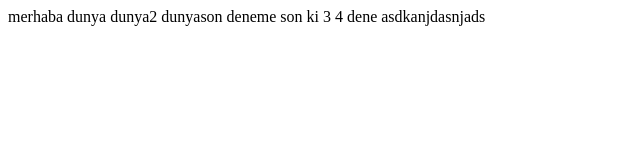
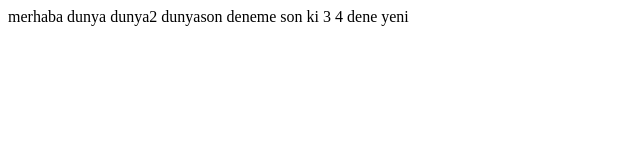
Before and after one commit to Cuneyt-2001/App1, a plain HTML site: page index.html in a window 1280 px wide. Shown: the whole page, without its empty margins (0-640 px from the left). Drawn offline with Linux system fonts and the light colour scheme.

Commit message:
v8
added something

```diff
--- a/index.html
+++ b/index.html
@@ -11,7 +11,8 @@
     dunya2
     dunyason
     deneme son ki 3 4 dene
+    yeni
 
-    asdkanjdasnjads
+
 </body>
 </html>
```
